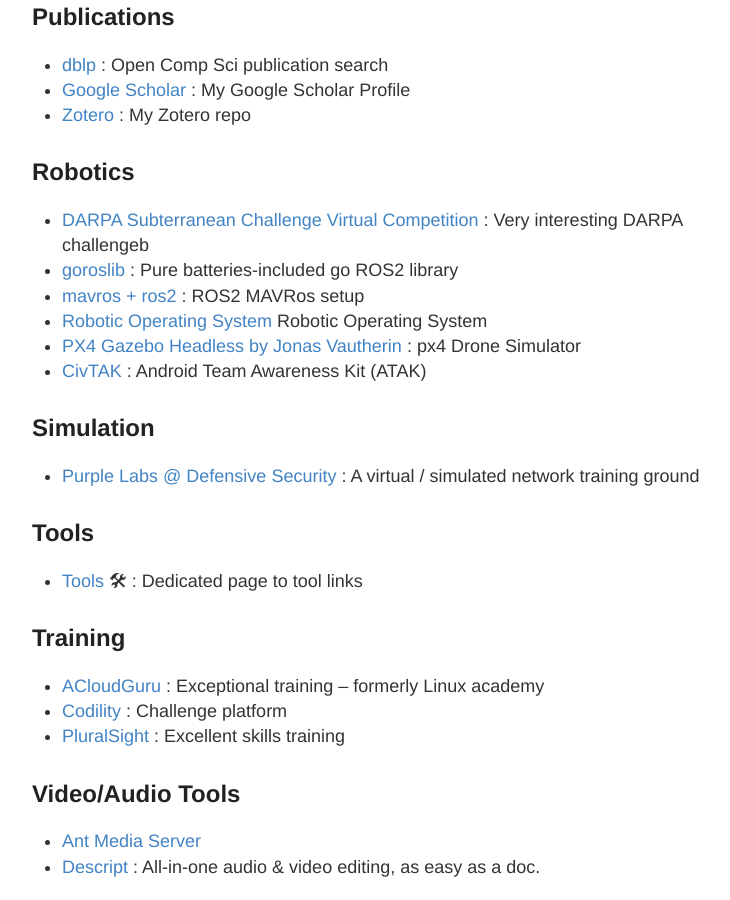
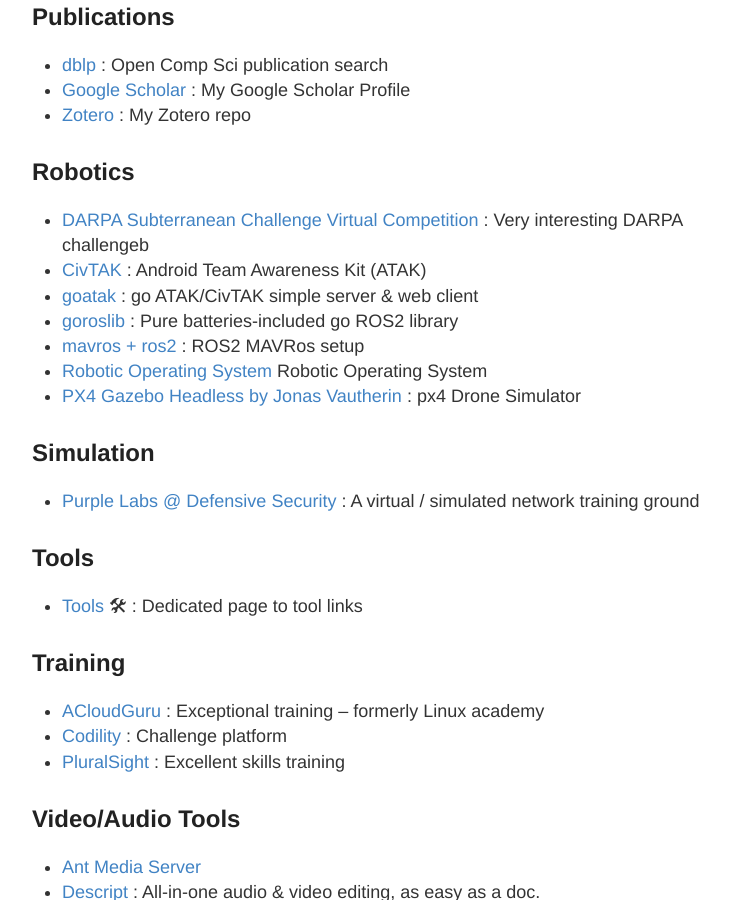
Before and after one commit to stevehenderson/stevehenderson.github.io, a Jekyll site: the page built from links.md, in a window 1280 px wide and 900 px high, scrolled down 3629 px. Shown: the whole window, without its empty margins (248-978 px from the left). Built offline with Jekyll 4.4.1, drawn with Linux system fonts in a browser that asks for light colours.

Commit message:
Update links.md

```diff
--- a/links.md
+++ b/links.md
@@ -120,11 +120,13 @@
 
 ## Robotics
    * [DARPA Subterranean Challenge Virtual Competition](https://github.com/osrf/subt/wiki) : Very interesting DARPA challengeb
+   * [CivTAK](https://www.civtak.org/) : Android Team Awareness Kit (ATAK)
+   * [goatak](https://github.com/kdudkov/goatak) : go ATAK/CivTAK simple server & web client
    * [goroslib](https://github.com/aler9/goroslib) : Pure batteries-included go ROS2 library
    * [mavros + ros2](https://docs.px4.io/main/en/ros/ros2_comm.html) : ROS2 MAVRos setup
    * [Robotic Operating System](https://www.ros.org/) Robotic Operating System
    * [PX4 Gazebo Headless by Jonas Vautherin](https://github.com/JonasVautherin/px4-gazebo-headless) : px4 Drone Simulator
-   * [CivTAK](https://www.civtak.org/) : Android Team Awareness Kit (ATAK)
+
 
 ## Simulation
    * [Purple Labs @ Defensive Security](https://www.defensive-security.com/purplelabs/) : A virtual / simulated network training ground
```
